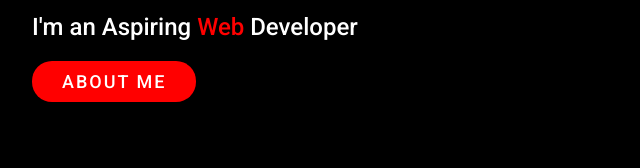
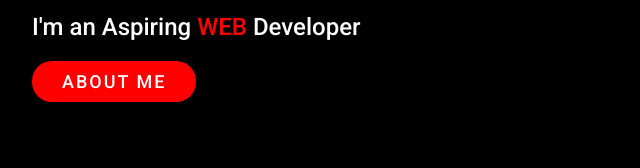
Before and after one commit to JomarinDeTe/JomarinDeTe.github.io, a plain HTML site: page index.html in a window 1280 px wide. Shown: the part 434-602 px from the top of the page, 68-708 px from the left. Drawn offline with nearby package versions, Linux system fonts and the light colour scheme; a web font is replaced by a local one.

Commit message:
Update index.html

```diff
--- a/index.html
+++ b/index.html
@@ -28,7 +28,7 @@
 			  <span class="letters">Jomarin Terre</span>
 			</span>
 		  </h1>
- 		<h3>I'm an Aspiring <span class="textRed" id="changeText">Web</span> Developer</h3>
+ 		<h3>I'm an Aspiring <span class="textRed" id="changeText">WEB</span> Developer</h3>
  		<a href="#about" class="btn">About me</a>
  	</div>
  </section>
```
